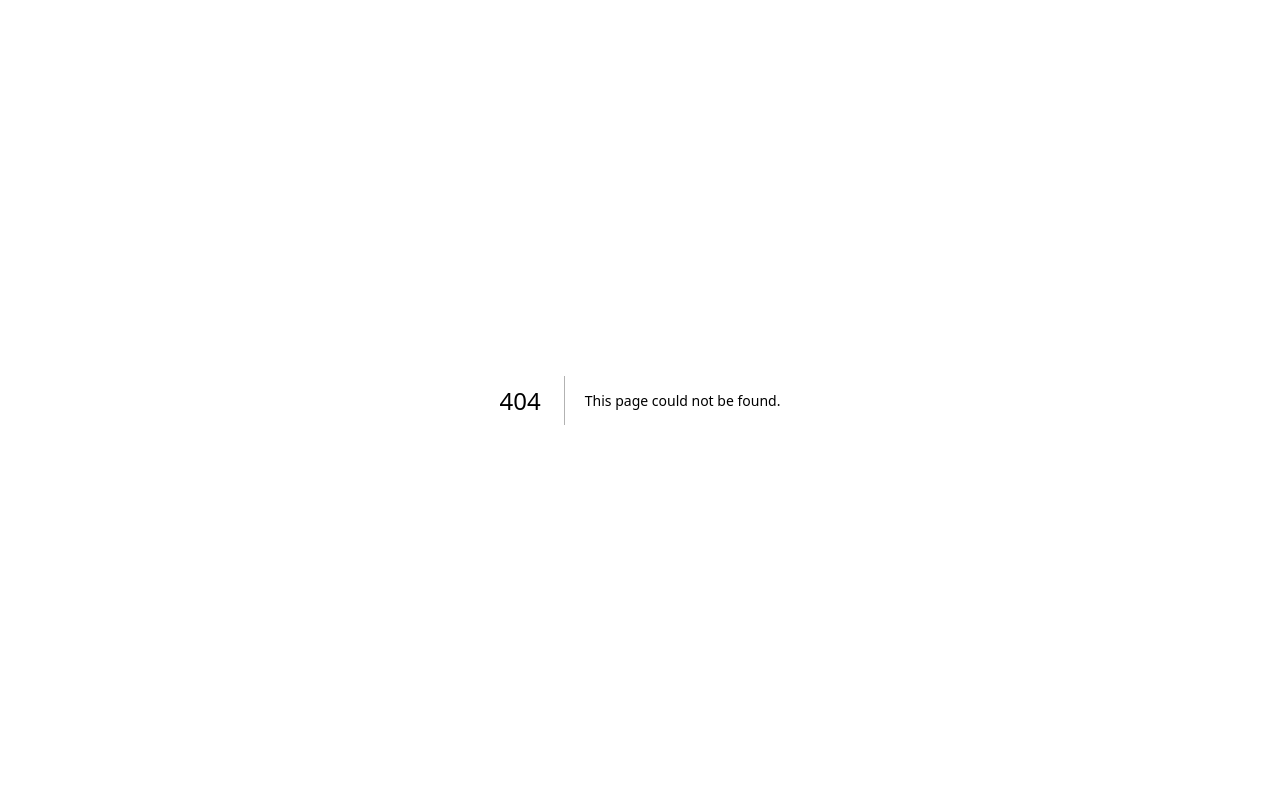
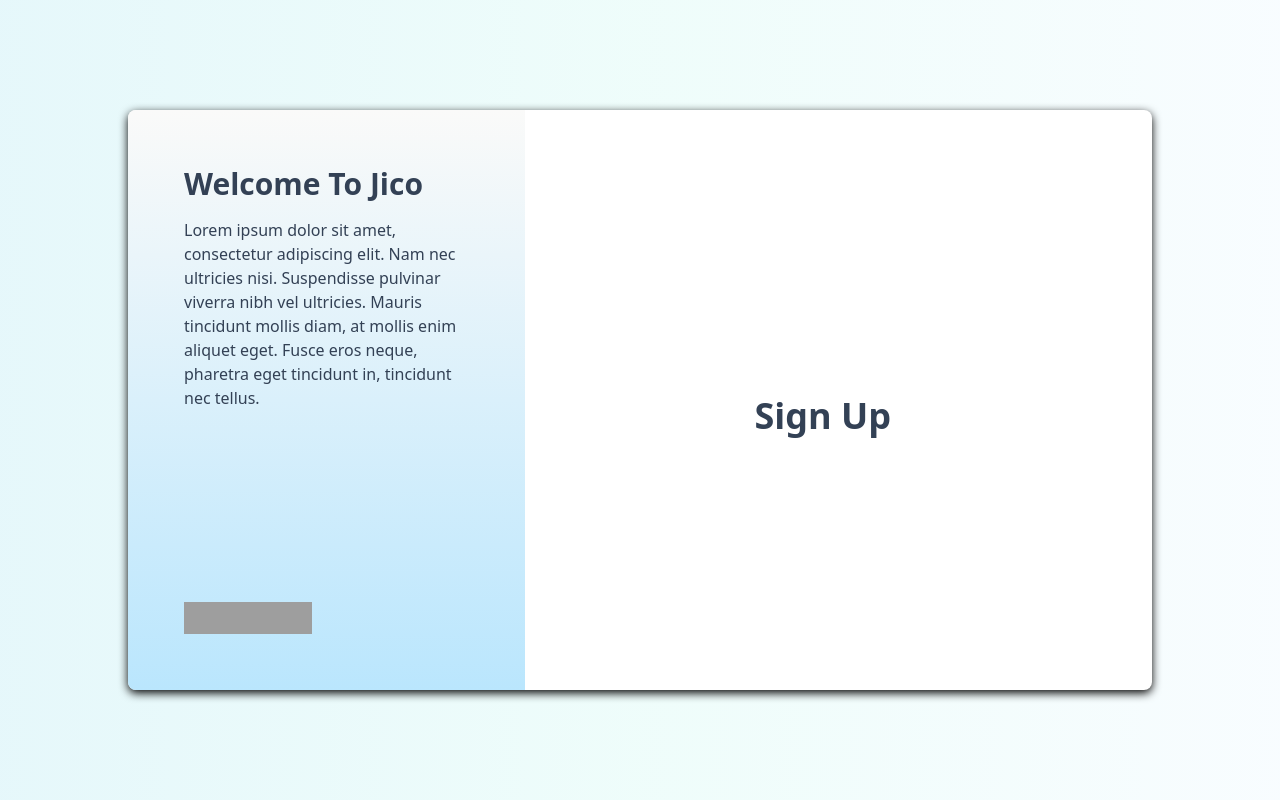
Before and after one commit to loutusz/CapstoneProject, a Next.js app: page /signUpPage in a window 1280 px wide. Before the commit this address had no page. Built offline with nearby package versions, Linux system fonts and the light colour scheme; grey boxes are pictures that could not be loaded.

Commit message:
Update new regist page

```diff
--- a/components/header.js
+++ b/components/header.js
@@ -17,7 +17,7 @@ export default function Header() {
         <Link className="text-white hover:text-gray-300 font-semibold" href="/registerPage">
           Register
         </Link>
-        <Link className="text-white hover:text-gray-300 font-semibold" href="/SignInPage">
+        <Link className="text-white hover:text-gray-300 font-semibold" href="/signInPage">
           Sign In
         </Link>
       </div>
--- a/pages/registerPage.js
+++ b/pages/registerPage.js
@@ -4,6 +4,7 @@ import Link from "next/link";
 import Head from 'next/head';
 import { FaRegEnvelope } from 'react-icons/fa';
 import { MdPermIdentity, MdLockOutline } from 'react-icons/md';
+import { BiSolidHide } from "react-icons/bi";
 
 // export default function RegisterPage() {
   const useForm = () => {
@@ -64,6 +65,7 @@ import { MdPermIdentity, MdLockOutline } from 'react-icons/md';
 
     const RegisterPage = () => {
       const{formData, handleChange, handleSubmit} = useForm();
+      const{show,showPass} = useState(false);
 
       return (
         <div className="flex flex-col justify-center items-center py-2 min-h-screen w-full h-full bg-slate-200">
@@ -143,7 +145,8 @@ import { MdPermIdentity, MdLockOutline } from 'react-icons/md';
                       </div>
 
                     {/* Password */}
-                    <div className="w-[80%] mx-auto bg-white flex items-center border-gray-300 border rounded-lg px-3 py-2 focus:outline-none shadow shadow-black mb-10 ">
+                    <div className='relative py-2'>
+                    <div className="bg-white shadow-[0_3px_10px_rgb(0,0,0,0.1)] rounded-md flex items-center pl-4 ">
                     <MdLockOutline className='m-[1%] text-slate-700'/>
                       <input
                         type="password"
@@ -155,6 +158,8 @@ import { MdPermIdentity, MdLockOutline } from 'react-icons/md';
                         // className="w-full border-gray-300 border rounded-lg px-3 py-2 focus:outline-none shadow shadow-black"
                         required
                       />
+                      <BiSolidHide/>
+                     </div>
                      </div>
 
                     {/* Checkbox */}
@@ -178,7 +183,7 @@ import { MdPermIdentity, MdLockOutline } from 'react-icons/md';
                   {/* Sign in */}
                   <div className="flex flex-col items-center mt-3">
                     <p>Already a member?
-                      <a href='/loginPage' className="text-blue-700 font-bold text-base leading-snug"> Sign In</a>
+                      <a href='/signInPage' className="text-blue-700 font-bold text-base leading-snug"> Sign In</a>
                     </p>
                   </div>
 
--- a/pages/signInPage.js
+++ b/pages/signInPage.js
@@ -5,6 +5,7 @@ import Link from 'next/link';
 import { FaRegEnvelope } from 'react-icons/fa';
 import { FcGoogle } from 'react-icons/fc';
 import {MdLockOutline} from 'react-icons/md'
+import { BiSolidHide } from "react-icons/bi";
 
 export const notLoginPage = () => {
   const [formData, setFormData] = useState({
@@ -31,6 +32,8 @@ export const notLoginPage = () => {
         });
       };
 
+      const{show,showPass} = useState(false);
+
     return (
     <div>
         <div>
@@ -48,20 +51,32 @@ export const notLoginPage = () => {
                     <div className='flex flex-col items-center'>
                         <h1 className=' text-slate-700 text-4xl font-semibold pt-14'>Sign in</h1>
                     </div>
+
                     {/* ISI FORM */}
                     <form onSubmit={handleSubmit} className='flex flex-col items-center space-y-4'>
                         <div className='relative py-2'>
-                            <div className=' bg-white shadow-[0_3px_10px_rgb(0,0,0,0.1)] rounded-md flex items-center pl-4'>
+
+                            {/* Username */}
+                         <div className=' bg-white shadow-[0_3px_10px_rgb(0,0,0,0.1)] rounded-md flex items-center pl-4'>
                                 <FaRegEnvelope className=' text-slate-700'/>
                                 <input className='pl-4  py-1 w-72 h-10' type='username' name='username' value={formData.username} onChange={handleChange} placeholder='Username'/>
                             </div>
                         </div>
+
+                        {/* Password */}
                         <div className='relative py-2'>
                             <div className=' bg-white shadow-[0_3px_10px_rgb(0,0,0,0.1)] rounded-md flex items-center pl-4'>
                                 <MdLockOutline className=' text-slate-700'/>
-                                <input className='pl-4  py-1 w-72 h-10' type='password' name='password' value={formData.password} onChange={handleChange} placeholder='Password'/>
+                                <input className='pl-4 py-1 w-72 h-10'
+                                type='password'
+                                name='password'
+                                value={formData.password}
+                                onChange={handleChange} placeholder='Password'/>
+                                <BiSolidHide className=""/>
                             </div>
                         </div>
+
+                        {/* Submit */}
                         <div className='relative py-2'>
                             <button type="submit" className="bg-blue-700  text-zinc-100 text-center justify-center rounded-md hover:bg-blue-800 transition-colors duration-200 inline-flex items-center w-72 h-10 px-3 py-1">Sign In</button>
                         </div>
@@ -88,7 +103,7 @@ export const notLoginPage = () => {
                     <div>
 
                         <h2 className='text-2xl font-bold mb-2'>Welcome to JICO</h2>
-                        <p className='text-base font-normal'>Lorem ipsum dolor sit amet, consectetur adipiscing elit. Nam nec ultricies nisi. Suspendisse pulvinar viverra nibh vel ultricies. Mauris tincidunt mollis diam, at mollis enim aliquet eget. Fusce eros neque, pharetra eget tincidunt in, tincidunt nec tellus. </p>
+                        <p className='text-base font-normal mb-48'>Lorem ipsum dolor sit amet, consectetur adipiscing elit. Nam nec ultricies nisi. Suspendisse pulvinar viverra nibh vel ultricies. Mauris tincidunt mollis diam, at mollis enim aliquet eget. Fusce eros neque, pharetra eget tincidunt in, tincidunt nec tellus. </p>
 
                         <div className='h-8 flex object-right-bottom'>
                         <img className='' src='https://upload.wikimedia.org/wikipedia/id/thumb/c/c4/Telkom_Indonesia_2013.svg/1200px-Telkom_Indonesia_2013.svg.png'/>
--- /dev/null
+++ b/pages/signUpPage.js
@@ -0,0 +1,137 @@
+import React, {useState} from 'react';
+import Link from "next/link";
+import Head from 'next/head';
+import { FaRegEnvelope } from 'react-icons/fa';
+import { MdPermIdentity, MdLockOutline } from 'react-icons/md';
+import { BiSolidHide } from "react-icons/bi";
+
+// export default function RegisterPage() {
+  const useForm = () => {
+    const [formData, setFormData] = useState({
+        name: '',
+        username: '',
+        email: '',
+        password: ''
+      });
+
+      const handleChange = (e) => {
+        setFormData({ ...formData, [e.target.name]: e.target.value });
+      };
+
+      const handleSubmit = (e) => {
+        e.preventDefault();
+        // Lakukan aksi pendaftaran atau validasi form di sini
+        // const fullname = /^[A-Z][a-zA-Z\s]+$/;
+        // if(!fullname.test(formData.fullname)) {
+        //   alert('Nama harus diawali dengan huruf kapital');
+        //   return;
+        // }
+
+        const username = /^[A-Za-z]{5,15}$/;
+        if(!username.test(formData.username)) {
+          alert('Username harus terdiri dari 5-15 karakter');
+          return;
+        }
+
+        const password = /^(?=.*[A-Z])(?=.*[0-9]).{6,10}$/
+        if(!password.test(formData.password)) {
+          alert('Password harus terdiri dari 6-10 karakter dengan minimal satu huruf kapital dan satu angka');
+          return;
+        }
+
+        const email = /^[^\s@]+@[^\s@]+\.[^\s@]+$/;
+        if(!email.test(formData.email)) {
+          alert('Email harus memiliki format yang benar (contoh: example@example.com');
+          return;
+        }
+        console.log('Pendaftaran berhasil');
+        console.log(formData);
+        // Reset form setelah pengiriman
+        setFormData({
+          name: '',
+          username: '',
+          email: '',
+          password: ''
+        });
+      };
+
+      return{
+        formData,
+        handleChange,
+        handleSubmit,
+      };
+    };
+
+    const SignUpPage = () => {
+      const{formData, handleChange, handleSubmit} = useForm();
+      const{show,showPass} = useState(false);
+
+      return(
+        <div>
+            <div>
+                <Head>
+                <title>Sign Up</title>
+                </Head>
+            </div>
+
+            {/* Backkground */}
+            <div className='bg-gradient-to-r from-cyan-500/10 via-teal-300/10 to-sky-200/10 block h-screen items-center justify-center p-4 md:flex'>
+
+               {/* Container */}
+                <div className=' bg-white flex flex-col items-center max-w-screen-lg overflow-hidden rounded-lg space-y-8 shadow-[0_3px_10px_rgb(0,0,0,1)] w-full md:flex-row text-slate-700'>
+
+                    {/* Welcome*/}
+                    <div className='bg-gradient-to-t from-sky-200 to-stone-50 flex flex-col items-center p-4 w-full md:w-2/5 text-white'>
+                        <div className="flex flex-col justify-center items-start text-left text-slate-700 w-full p-10">
+
+                          <h2 className="text-3xl font-bold mb-4 ">Welcome To Jico</h2>
+                          <p className='text-base font-normal mb-48'>
+                            Lorem ipsum dolor sit amet, consectetur adipiscing elit. Nam nec ultricies nisi.
+                            Suspendisse pulvinar viverra nibh vel ultricies. Mauris tincidunt mollis diam, at mollis enim aliquet eget.
+                            Fusce eros neque, pharetra eget tincidunt in, tincidunt nec tellus.
+                          </p>
+
+                          <div className='h-8 w-16 flex object-right-bottom'>
+                            <img className='' src='https://upload.wikimedia.org/wikipedia/id/thumb/c/c4/Telkom_Indonesia_2013.svg/1200px-Telkom_Indonesia_2013.svg.png'/>
+                            <img className='' src='https://cdn.icon-icons.com/icons2/2699/PNG/512/atlassian_jira_logo_icon_170512.png'/>
+                          </div>
+                        </div>
+                    </div>
+
+                    {/* Sign Up */}
+                        {/* Title */}
+                        <div className='flex flex-col items-center justify-center w-full md:w-3/5 '>
+                            <h1 className='text-slate-700 text-4xl font-semibold '>Sign Up</h1>
+                        </div>
+
+                        {/* Form */}
+                        <form onSubmit={handleSubmit} className='flex flex-col items-center p-4 space-y-4'>
+                            <div className='relative py-2'>
+
+                                {/* Fullname */}
+
+                                {/* <div className="w-[80%] mx-auto bg-white flex items-center mb-[3%] border-gray-300 border rounded-lg px-3 py-2 focus:outline-none shadow shadow-black ">
+                                <MdPermIdentity className='m-[1%] text-slate-700'/>
+                                    <input
+                                    type="text"
+                                    name="name"
+                                    placeholder="Full Name"
+                                    value={formData.name}
+                                    onChange={handleChange}
+                                    className="ml-[2%] w-full"
+                                    // className="w-full border-gray-300 border rounded-lg px-3 py-2 focus:outline-none shadow shadow-black"
+                                    required
+                                    />
+                                </div> */}
+                            </div>
+                        </form>
+                 </div>
+            </div>
+        </div>
+
+
+      )
+
+};
+
+export default SignUpPage;
```
